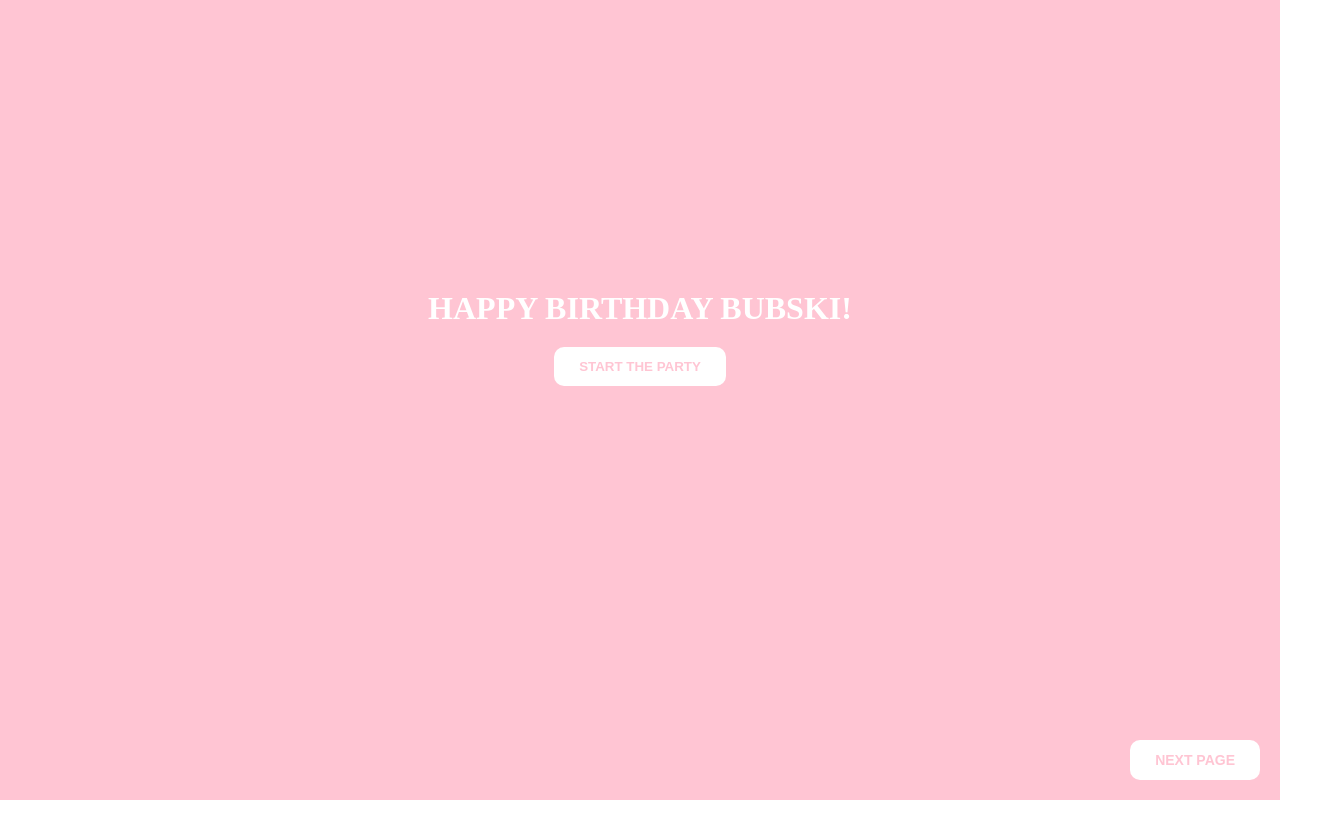
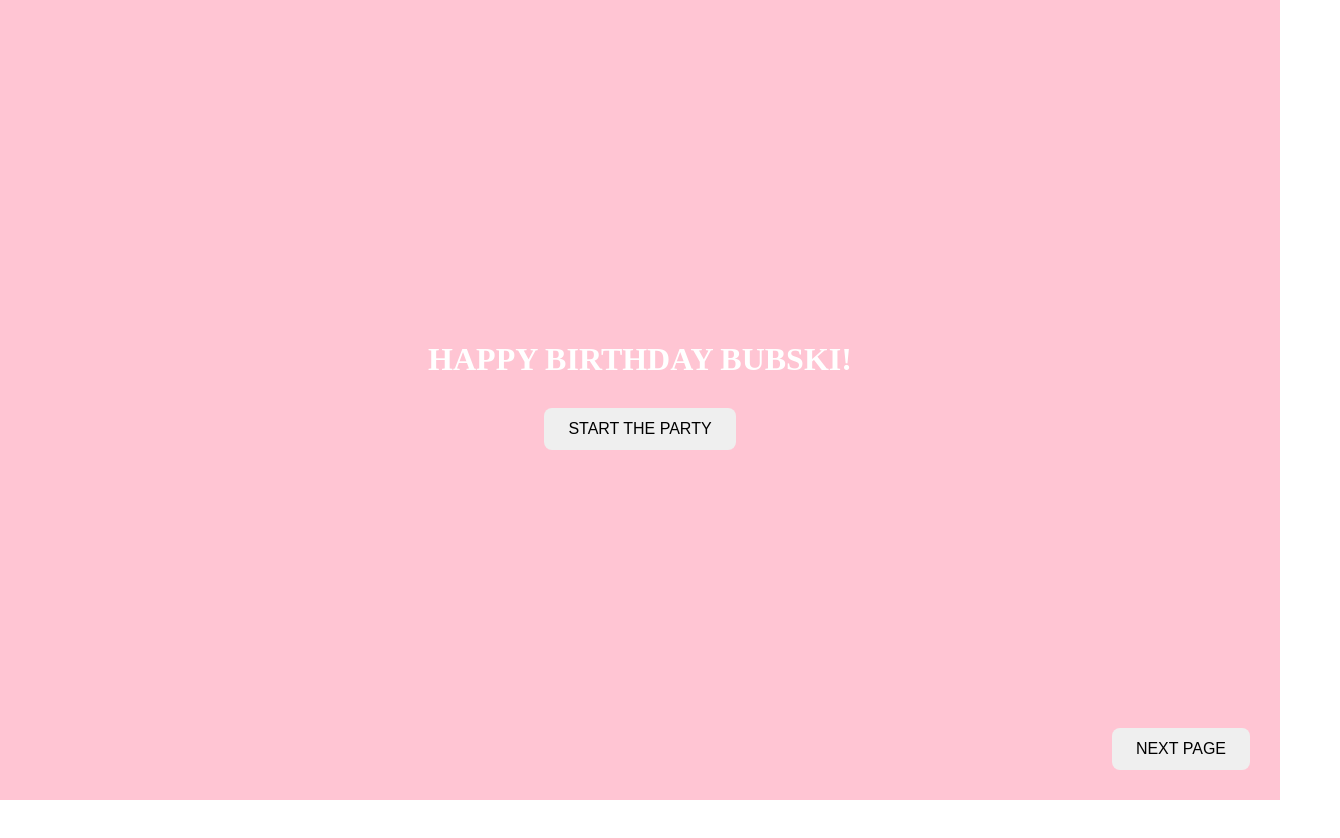
Before and after one commit to hitaseven/gagal, a plain HTML site: page index.html in a window 1280 px wide. Shown: the whole page, 1340 px wide, since content can reach past the window. After the commit the page ends 800 px from the top, so only its background shows below. Drawn offline with Linux system fonts and the light colour scheme.

Commit message:
Update style.css

```diff
--- a/style.css
+++ b/style.css
@@ -1,144 +1,74 @@
-body, html {
+* {
   margin: 0;
   padding: 0;
-  height: 100%;
-  font-family: "Times New Roman", serif;
-  overflow: hidden;
+  box-sizing: border-box;
 }
 
-/* Buku */
-.book {
-  position: relative;
+body, html {
   width: 100%;
   height: 100%;
-  perspective: 2000px;
+  font-family: 'Times New Roman', serif;
+  overflow-x: hidden;
 }
 
-/* Halaman umum */
 .page {
-  position: absolute;
-  top: 0;
-  left: 0;
+  display: none;
   width: 100%;
-  height: 100%;
-  backface-visibility: hidden;
+  height: 100vh;
+}
+
+.page.active {
   display: flex;
   flex-direction: column;
   justify-content: center;
   align-items: center;
-  transition: transform 1.5s ease-in-out;
   text-align: center;
+  padding: 20px;
 }
 
-/* Halaman depan */
+/* Page 1 */
 #page1 {
-  background: #FFC5D3;
+  background-color: #FFC5D3;
   color: white;
-  z-index: 2;
 }
 
 #page1 h1 {
-  font-size: 32px;
+  font-size: 2rem;
   margin-bottom: 20px;
 }
 
 #page1 button {
-  padding: 12px 25px;
+  padding: 12px 24px;
+  margin: 10px;
   border: none;
-  border-radius: 10px;
-  background: white;
-  color: #FFC5D3;
-  font-weight: bold;
+  border-radius: 8px;
   cursor: pointer;
+  font-size: 1rem;
 }
 
 #nextBtn {
   position: absolute;
   bottom: 20px;
   right: 20px;
-  font-size: 14px;
-  padding: 8px 15px;
 }
 
-/* Halaman kedua */
-#page2 {
-  background: #D1C3B7;
-  color: black;
-  padding: 30px;
-  transform: rotateY(-180deg);
-}
-
-/* Surat */
-.letter {
-  max-width: 600px;
-  background: #fffaf5;
-  padding: 30px;
-  border-radius: 15px;
-  box-shadow: 0 5px 15px rgba(0,0,0,0.2);
-  animation: slideUp 1s ease-out forwards;
-}
-
-.letter h2 {
-  margin-top: 0;
-}
-
-.hidden {
-  display: none;
-}
-
-/* Animasi surat keluar */
-@keyframes slideUp {
-  from { transform: translateY(100px); opacity: 0; }
-  to { transform: translateY(0); opacity: 1; }
-}
-
-/* Confetti */
-#confetti {
+/* Confetti canvas */
+#confetti-canvas {
   position: fixed;
   top: 0;
   left: 0;
   width: 100%;
   height: 100%;
   pointer-events: none;
-  z-index: 5;
+  z-index: 9999;
 }
 
-/* Balon */
-#balloons {
-  position: fixed;
-  bottom: 0;
-  left: 0;
-  width: 100%;
-  height: 100%;
-  pointer-events: none;
-  overflow: hidden;
-  z-index: 4;
-}
-
-.balloon {
-  position: absolute;
-  bottom: -150px;
-  width: 50px;
-  height: 70px;
-  border-radius: 50% 50% 50% 50%;
-  opacity: 0.8;
-  animation: floatUp 6s linear forwards;
-}
-
-@keyframes floatUp {
-  0% { transform: translateY(0) scale(1); }
-  100% { transform: translateY(-110vh) scale(1.2); }
-}
-
-.letter-container {
+/* Page 2 */
+#page2 {
+  background-color: #D1C3B7;
   display: flex;
   justify-content: center;
   align-items: center;
-  flex-direction: column;
-  min-height: 100vh;
-  padding: 20px;
-  box-sizing: border-box;
-  text-align: center;
 }
 
 .letter {
@@ -146,6 +76,11 @@ body, html {
   border-radius: 12px;
   padding: 20px;
   max-width: 600px;
-  width: 100%;
+  width: 90%;
   box-shadow: 0 4px 10px rgba(0,0,0,0.1);
+  text-align: center;
 }
+
+.letter h1 {
+  margin-bottom: 20px;
+}
```
